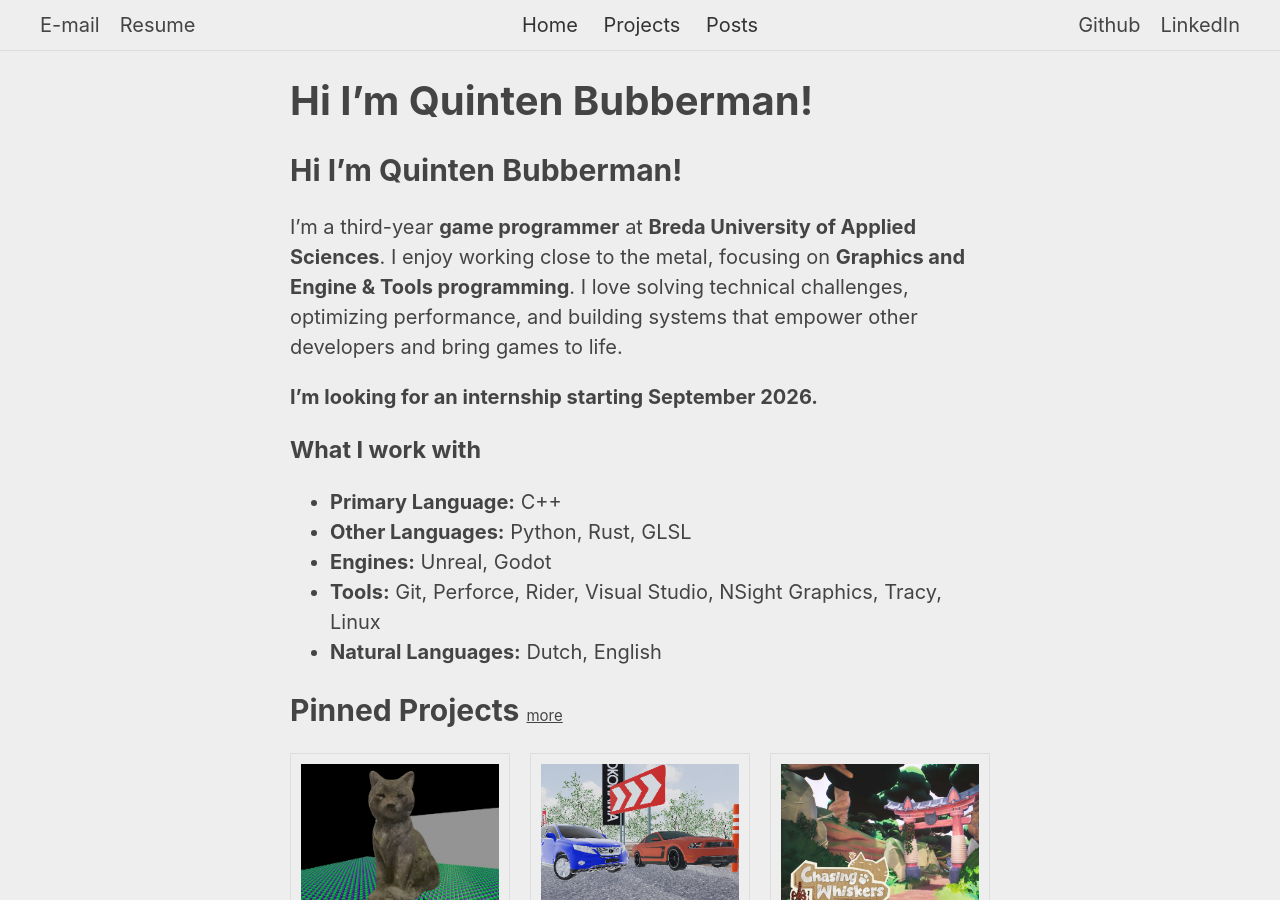
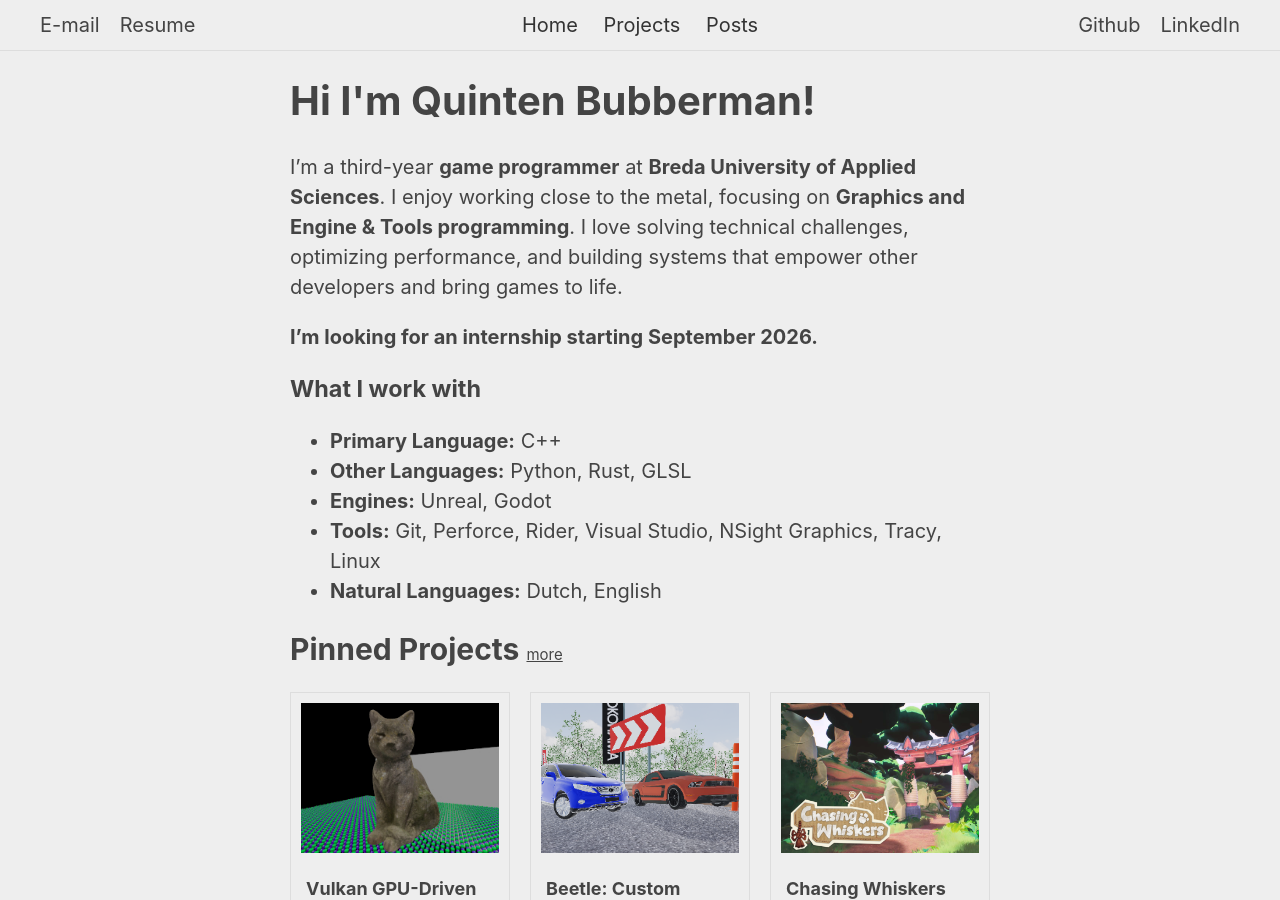
Before and after one commit to bakjedev/bakjedev.github.io, a Jekyll site: the page built from index.md, in a window 1280 px wide and 900 px high. Built offline with Jekyll 4.4.1, drawn with Linux system fonts in a browser that asks for light colours; our own code applies the rules of GitHub Pages for plain Markdown files; some of the changed lines change nothing that is shown.

Commit message:
Use title as header of index and remove old header

```diff
--- a/index.md
+++ b/index.md
@@ -1,9 +1,8 @@
 ---
 layout: default
+title: "Hi I'm Quinten Bubberman!"
 noBack: true
 ---
-
-## Hi I'm Quinten Bubberman!
 
 I'm a third-year **game programmer** at **Breda University of Applied Sciences**. I enjoy working close to the metal, focusing on **Graphics and Engine & Tools programming**. I love solving technical challenges, optimizing performance, and building systems that empower other developers and bring games to life.
 
```
